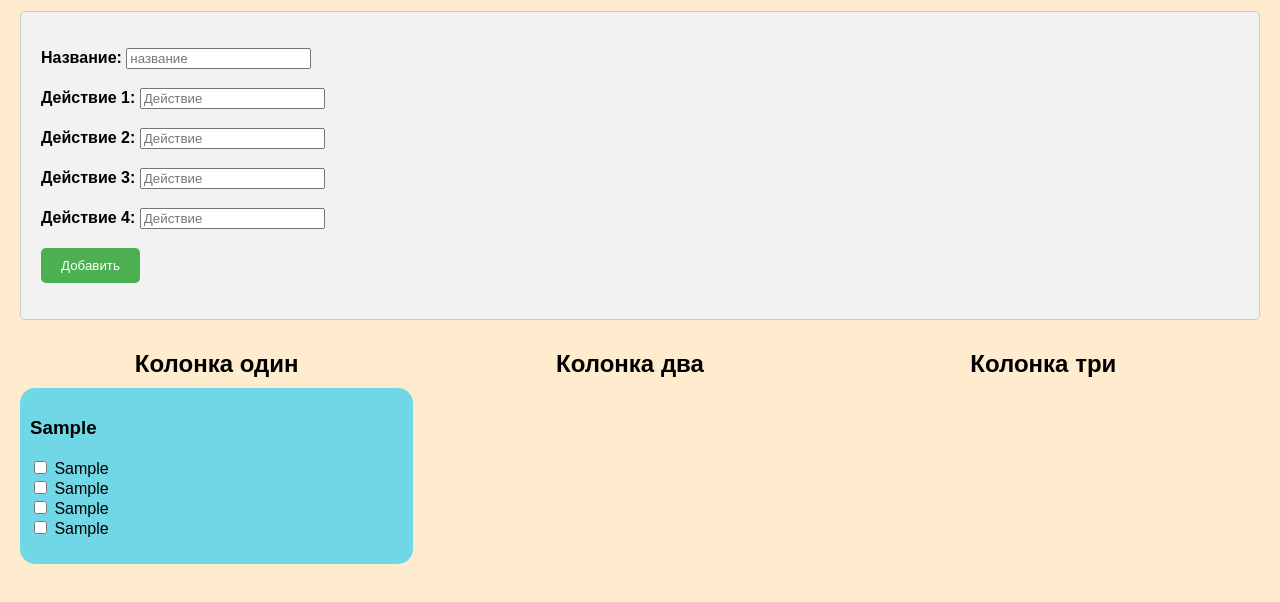
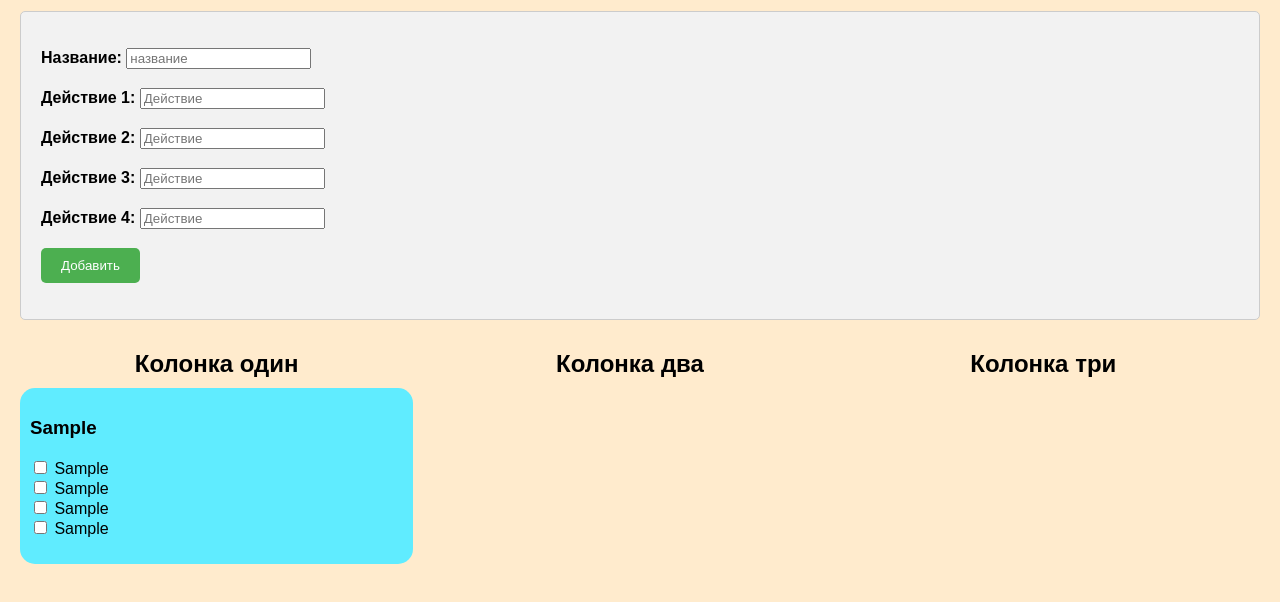
Before and after one commit to viVo4s/practik2, a plain HTML site: page index.html in a window 1280 px wide. Both pictures are taken after typing "Sample", "Sample", "Sample", "Sample", "Sample" into the empty fields and a click on the input "Добавить". Shown: the part 128-730 px from the top of the page. Drawn offline with Linux system fonts and the light colour scheme.

Commit message:
1 commit

```diff
--- a/css/style.css
+++ b/css/style.css
@@ -5,9 +5,9 @@ body {
   background-color: blanchedalmond;
 }
 
-  .title{
+.title {
   text-align: center;
-    font-size: 3pc
+  font-size: 3pc;
 }
 
 h2 {
@@ -17,7 +17,7 @@ body {
 }
 
 .card {
-    background-color: #6fd7e5;
+  background-color: #60ecff;
   padding: 10px;
   margin-bottom: 10px;
   border-radius: 15px;
```
Lines whose indentation alone changed are shown as unchanged.
